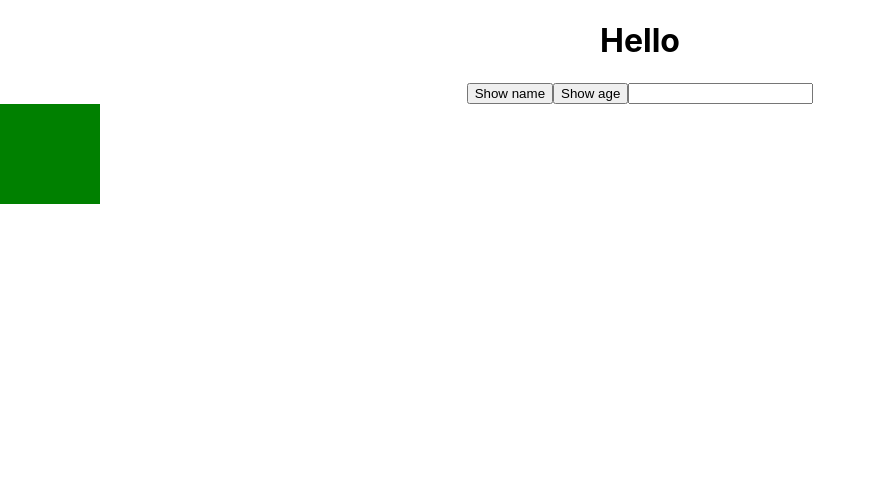
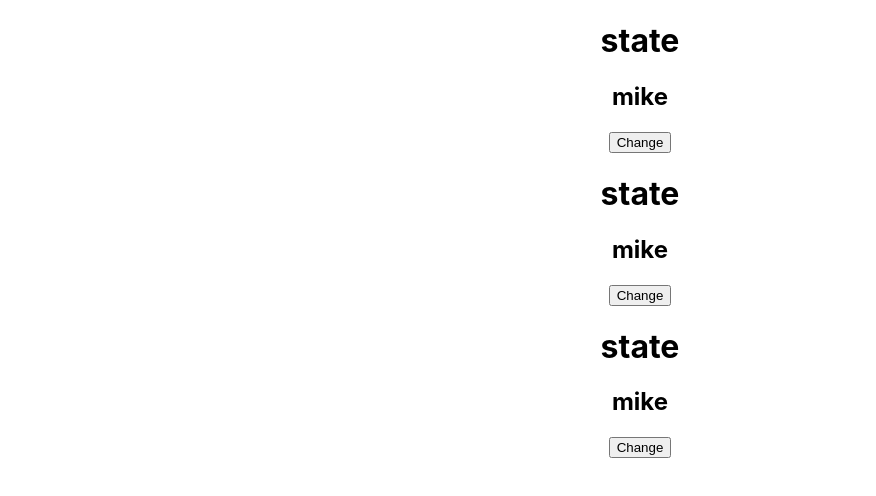
Before and after one commit to iHateAI/STUDY-REACT-BASIC, a React (Create React App) app: page / in a window 1280 px wide. Shown: the top 496 px of the page, without its empty margins (0-876 px from the left). Built offline with nearby package versions, Linux system fonts and the light colour scheme; the HTML template or start-up script is replaced by a standard one.

Commit message:
state
- state란 컴포넌트가 가지고 있는 속성값
- 값이 변할 때 컴포넌트를 재랜더링 하게 하는 변수의 일종??
- useState란 스테이트 수정과 재랜더링을 위한 훅
- 같은 컴포넌트가 여러개 있더라도 스테이트는 독립적으로 관리됨

```diff
--- a/src/App.tsx
+++ b/src/App.tsx
@@ -1,13 +1,12 @@
 import "./App.css";
 import Hello from "./component/Hello";
-import Welcome from "./component/Welcome";
-import styles from "./App.module.css";
 
 function App() {
   return (
     <div className="App">
       <Hello />
-      <div className={styles.box}></div>
+      <Hello />
+      <Hello />
     </div>
   );
 }
--- a/src/component/Hello.tsx
+++ b/src/component/Hello.tsx
@@ -1,18 +1,17 @@
+import { useState } from "react";
+
 const Hello = () => {
-  function showName() {
-    alert("Mike");
+  const [name, setName] = useState("mike");
+
+  function changeName() {
+    const newName = name === "mike" ? "jane" : "mike";
+    setName(newName);
   }
-
-  function showText(e: any) {
-    console.log(e.target.value);
-  }
-
   return (
     <>
-      <h1>Hello</h1>
-      <button onClick={showName}>Show name</button>
-      <button onClick={() => alert(30)}>Show age</button>
-      <input type="text" onChange={showText} />
+      <h1>state</h1>
+      <h2>{name}</h2>
+      <button onClick={changeName}>Change</button>
     </>
   );
 };
```
